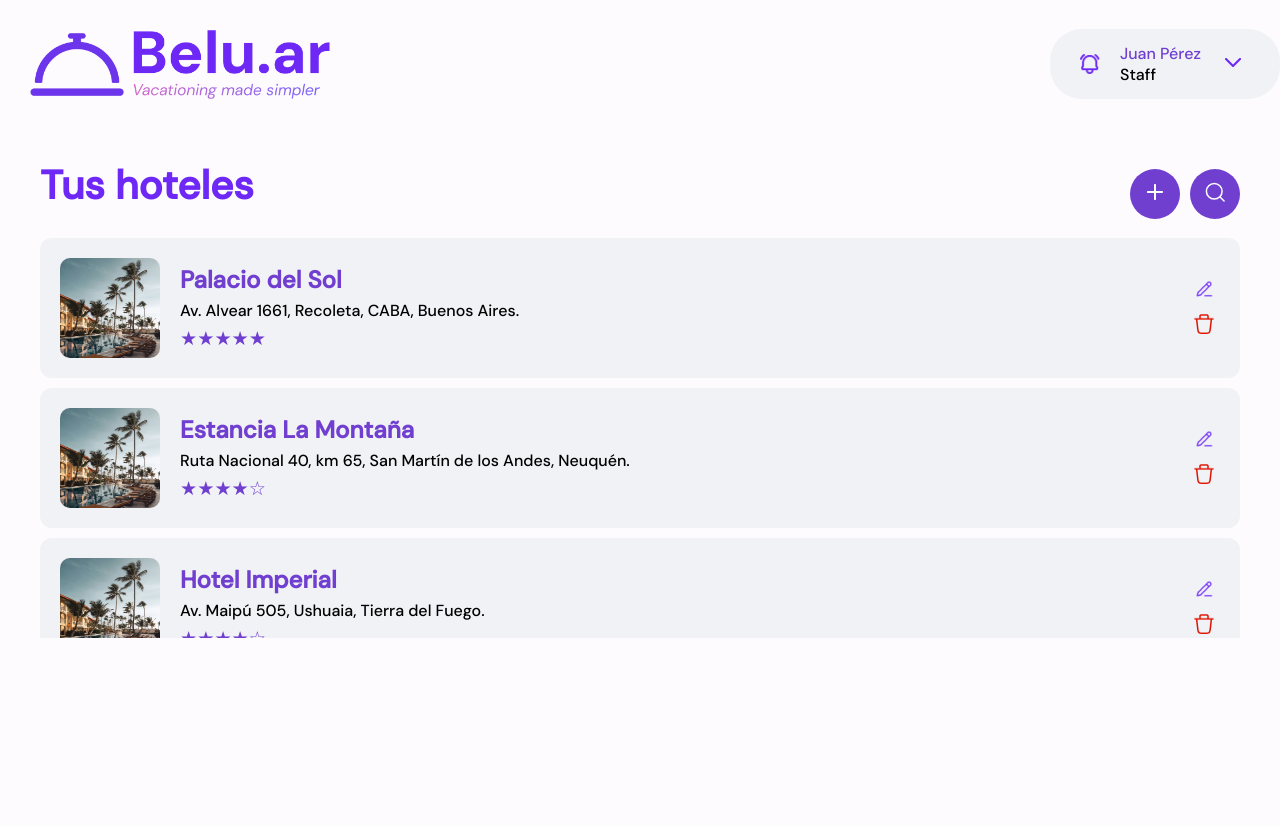
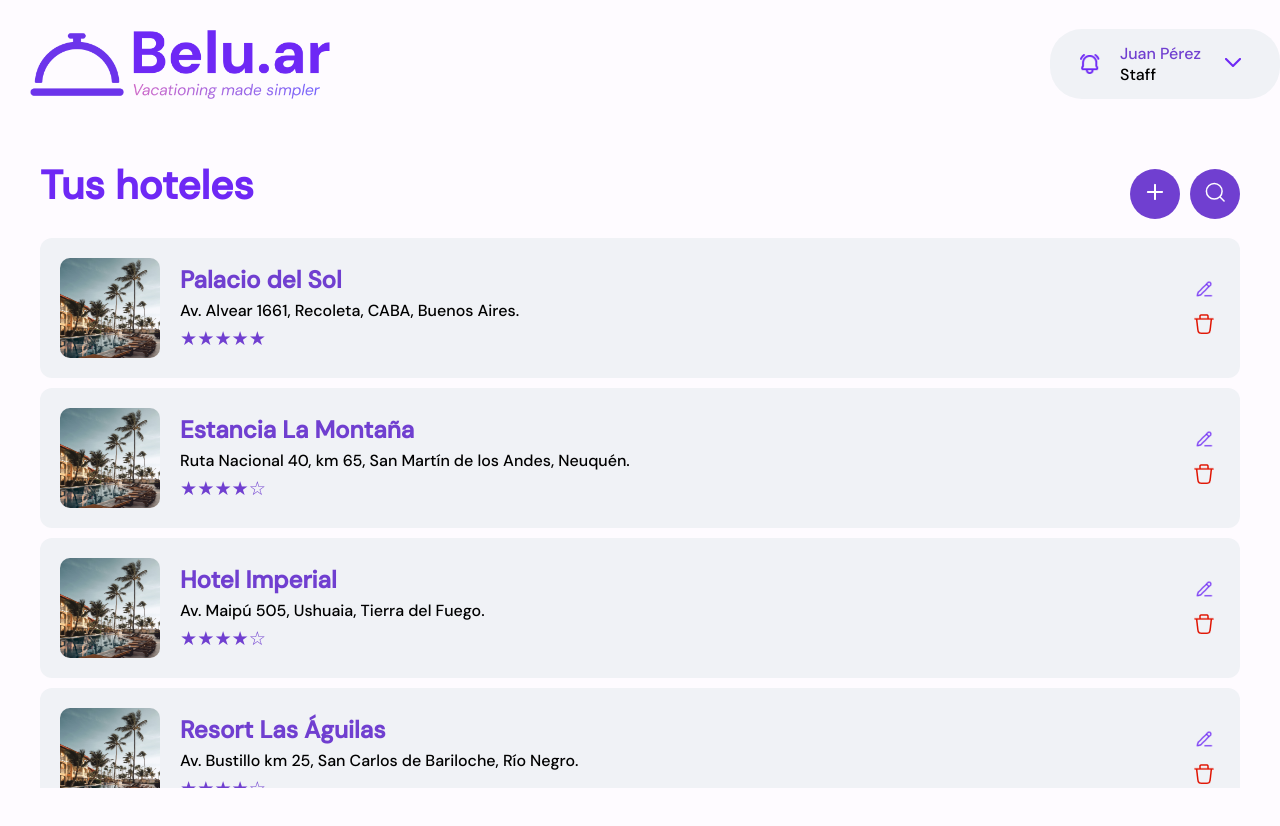
Before and after one commit to tatlopez/FrontDDA2, a React (Create React App) app in the folder beluar/: page /DashboardHoteles in a window 1280 px wide. Shown: the top 826 px of the page. Built offline with nearby package versions, Linux system fonts and the light colour scheme.

Commit message:
arreglo crear hotel

```diff
--- a/beluar/src/components/DashboardHoteles/DashboardHoteles.js
+++ b/beluar/src/components/DashboardHoteles/DashboardHoteles.js
@@ -52,11 +52,7 @@ function DashboardHoteles() {
     };
 
     const handleSaveHotel = (updatedHotel) => {
-        if (hoteles.some(hotel => hotel.id === updatedHotel.id)) {
-            setHoteles(hoteles.map(hotel => hotel.id === updatedHotel.id ? updatedHotel : hotel));
-        } else {
-            setHoteles([...hoteles, updatedHotel]);
-        }
+
     };
 
     const handleDeleteHotel = (hotelToDelete) => {
--- a/beluar/src/components/DashboardHoteles/dashboardHoteles.css
+++ b/beluar/src/components/DashboardHoteles/dashboardHoteles.css
@@ -56,7 +56,7 @@ h1 {
     display: flex;
     flex-direction: column;
     gap: 10px;
-    max-height: 400px;
+    max-height: 550px;
     overflow-y: auto;
 }
 
```
